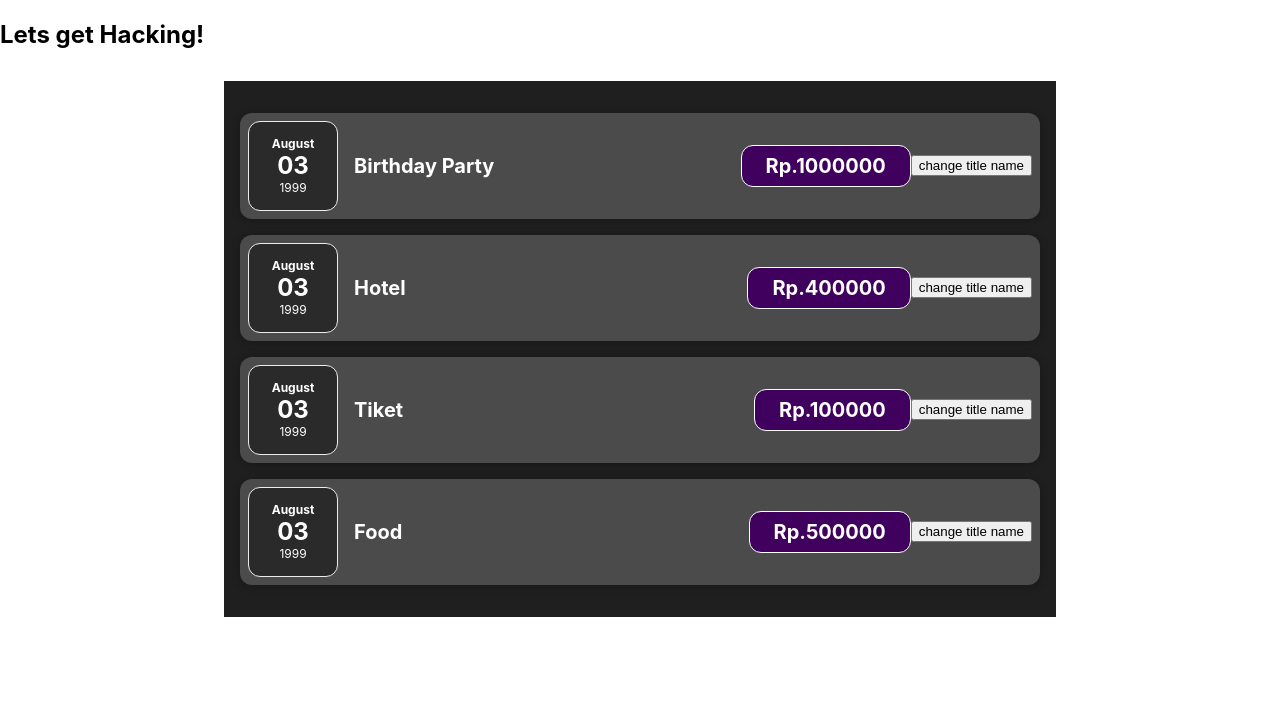
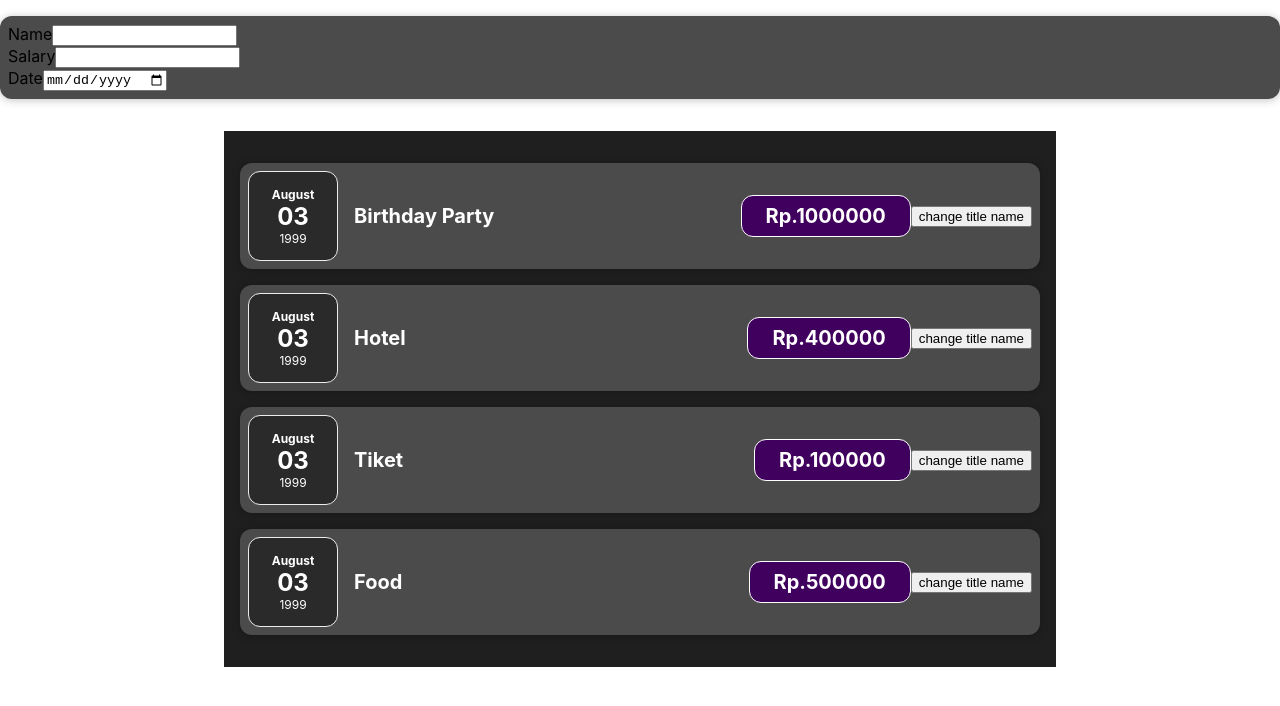
Before and after one commit to gusde27/Expenses-App-React-JS, a React (Create React App) app: page / in a window 1280 px wide. Shown: the top 706 px of the page. Built offline with nearby package versions, Linux system fonts and the light colour scheme.

Commit message:
Add NewExpenses.js file

```diff
--- a/src/App.js
+++ b/src/App.js
@@ -1,6 +1,7 @@
 import React from 'react';
 import './App.css';
 import ExpensesItemList from './components/Expenses/ExpensesItemList';
+import FormExpenses from './components/FormExpenses/FormExpenses';
 
 const App = () => {
 
@@ -34,7 +35,7 @@ const App = () => {
   return (
 
     <div>
-      <h2>Lets get Hacking!</h2>
+      <FormExpenses></FormExpenses>
       <ExpensesItemList expenses={ expenses }></ExpensesItemList>
     </div>
 
--- a/src/components/FormExpenses/FormExpenses.js
+++ b/src/components/FormExpenses/FormExpenses.js
@@ -0,0 +1,33 @@
+import React from "react";
+import Card from '../UI/Card';
+
+const FormExpenses = () => {
+
+    return (
+        <Card className= "expenseItem">
+        <div>
+
+            <form>
+                <div>
+                    <label>Name</label>
+                    <input name="name" type="text"/>
+                </div>
+                <div>
+                    <label>Salary</label>
+                    <input name="salary" type="number"/>
+                </div>
+                <div>
+                    <label>Date</label>
+                    <input name="date" type="date"/>
+                </div>
+            </form>
+
+        </div>
+
+        </Card>
+
+    );
+
+}
+
+export default FormExpenses;
```
Also changed, not shown: src/components/FormExpenses/NewExpenses.css (added), src/components/FormExpenses/NewExpenses.js (added).
